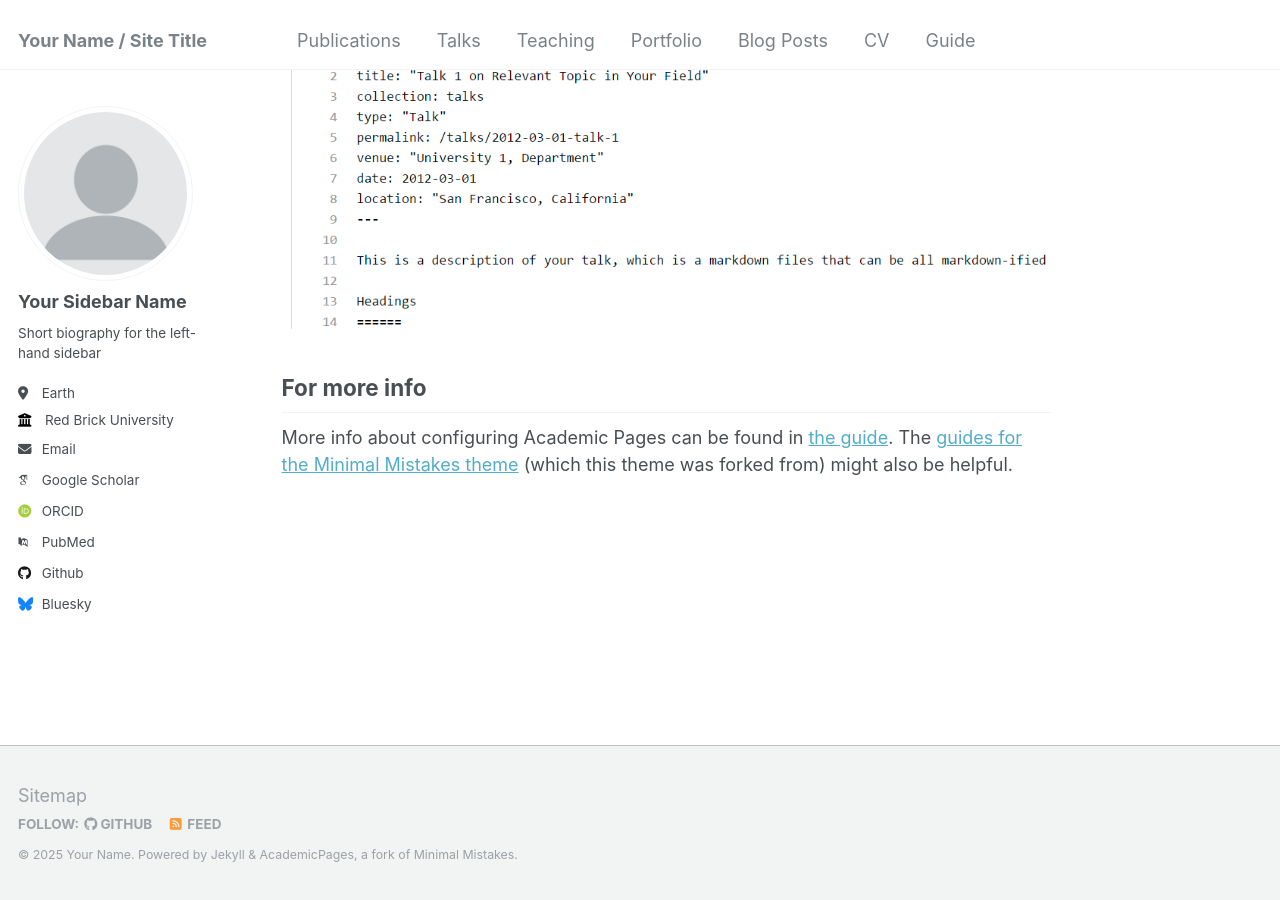
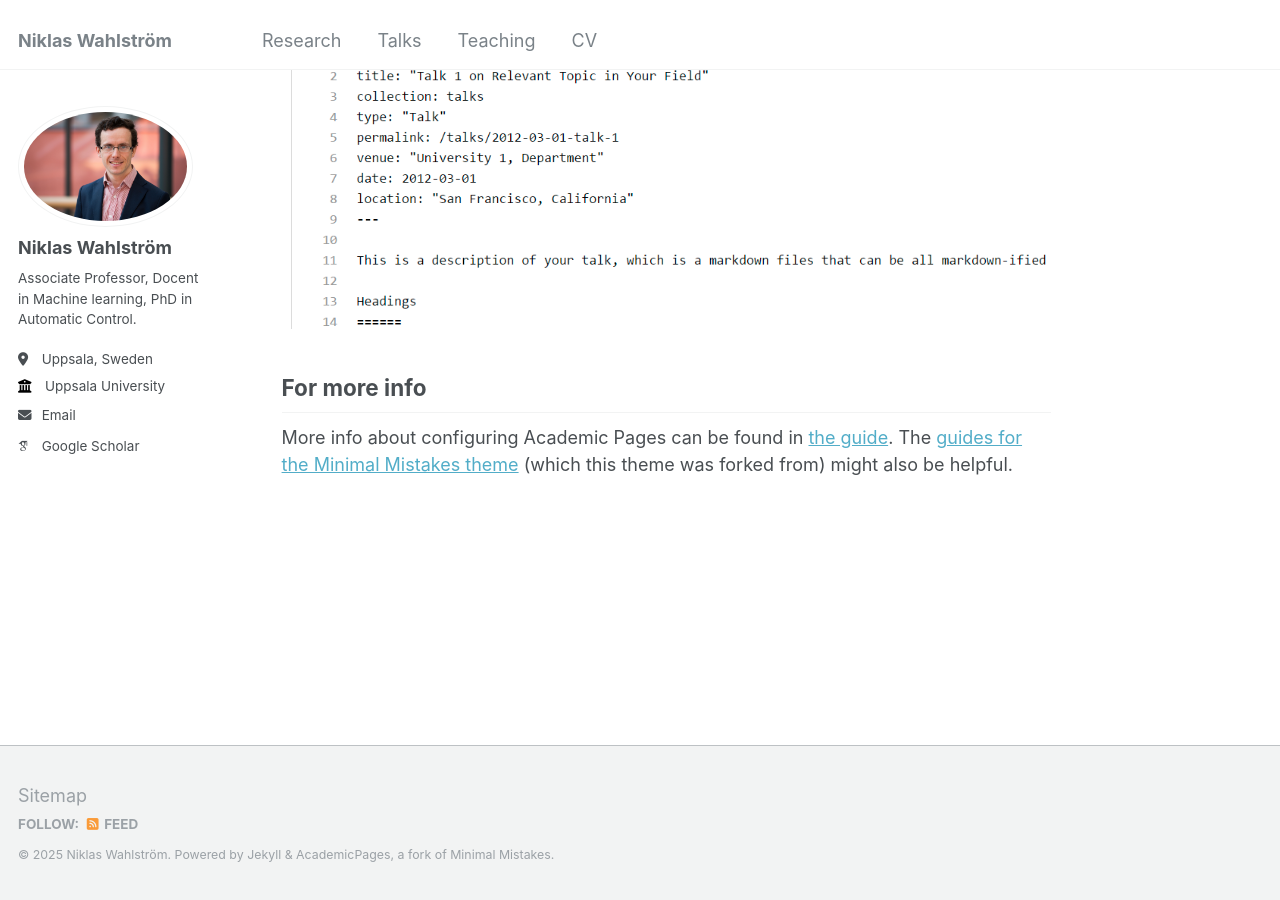
Before and after one commit to nikwa/nikwa.github.io, a Jekyll site: the page built from _pages/about.md, in a window 1280 px wide and 900 px high, scrolled down 2660 px. Built offline with Jekyll 4.4.1, drawn with Linux system fonts in a browser that asks for light colours; some web fonts are replaced.

Commit message:
first draft

```diff
--- a/_config.yml
+++ b/_config.yml
@@ -8,47 +8,47 @@
 
 # Basic Site Settings
 locale                   : "en-US"
-title                    : "Your Name / Site Title"
+title                    : "Niklas Wahlström"
 title_separator          : "-"
-name                     : &name "Your Name"
+name                     : &name "Niklas Wahlström"
 description              : &description "personal description"
-url                      : https://academicpages.github.io # the base hostname & protocol for your site e.g. "https://mmistakes.github.io"
+url                      : https://nikwa.github.io # the base hostname & protocol for your site e.g. "https://mmistakes.github.io"
 baseurl                  : "" # the subpath of your site, e.g. "/blog"
-repository               : "academicpages/academicpages.github.io"
+repository               : "nikwa/nikwa.github.io"
 
 # Site Author - The following control what appear as part of the author content on the side bar.
 #               If a field is blank the icon and link will not appear, otherwise it will be shown.
 #               Additional customization can be done by editing /_includes/author-profile.html
 author:
   # Biographic information
-  avatar           : "profile.png"
-  name             : "Your Sidebar Name"
+  avatar           : "21480_web.jpg"
+  name             : "Niklas Wahlström"
   pronouns         : # example: "she/her"
-  bio              : "Short biography for the left-hand sidebar"
-  location         : "Earth"
-  employer         : "Red Brick University"
+  bio              : "Associate Professor, Docent in Machine learning, PhD in Automatic Control."
+  location         : "Uppsala, Sweden"
+  employer         : "Uppsala University"
   uri              : # URL
-  email            : "none@example.org"
+  email            : "niklas.wahlstrom@it.uu.se"
 
   # Academic websites
   arxiv            : # URL - Update with the correct link to your profile
-  googlescholar    : "https://scholar.google.com/citations?user=PS_CX0AAAAAJ"
+  googlescholar    : "https://scholar.google.se/citations?user=L8DhrjsAAAAJ"
   impactstory      : # URL
-  orcid            : "http://orcid.org/yourorcidurl"
+  orcid            : # "https://orcid.org/0000-0002-4634-7240"
   semantic         : # URL
-  pubmed           : "https://www.ncbi.nlm.nih.gov/pubmed/?term=john+snow"
+  pubmed           : #"https://www.ncbi.nlm.nih.gov/pubmed/?term=john+snow"
   researchgate     : # URL
 
   # Repositories and software development
   bitbucket        : # Username - Update with your username on the site
   codepen          : # Username
   dribbble         : # Username
-  github           : "academicpages"
+  github           : # "academicpages"
   kaggle           : # Username
   stackoverflow    : # User number or user number and name (i.e., use "1" or "1/jeff-atwood")
 
   # Social media
-  bluesky          : "bsky.app" # Replace this with you Bluesky username
+  bluesky          : # "bsky.app" # Replace this with you Bluesky username
   facebook         : # Username
   flickr           : # Username
   foursquare       : # Username
--- a/_data/navigation.yml
+++ b/_data/navigation.yml
@@ -5,8 +5,12 @@
 # prevent it from being included in the site.
 
 main:
-  - title: "Publications"
-    url: /publications/
+#  - title: "Publications"
+#    url: /publications/
+
+  - title: "Research"
+    url: /research/
+
 
   - title: "Talks"
     url: /talks/
@@ -14,14 +18,14 @@ main:
   - title: "Teaching"
     url: /teaching/
 
-  - title: "Portfolio"
-    url: /portfolio/
+#  - title: "Portfolio"
+#    url: /portfolio/
 
-  - title: "Blog Posts"
-    url: /year-archive/
+#  - title: "Blog Posts"
+#    url: /year-archive/
 
   - title: "CV"
     url: /cv/
 
-  - title: "Guide"
-    url: /markdown/
+#  - title: "Guide"
+#    url: /markdown/
```
Also changed, not shown: images/21480_web.jpg (added).
